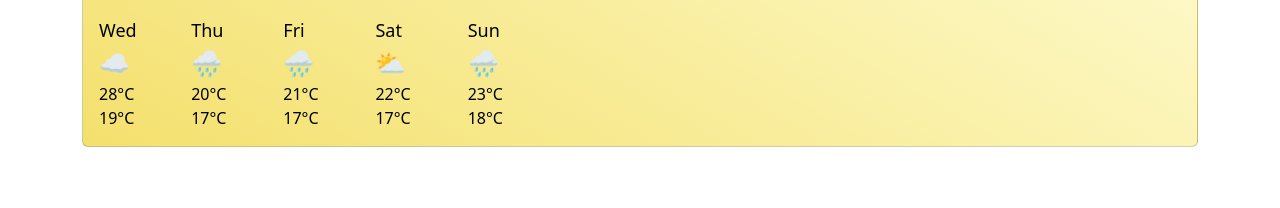
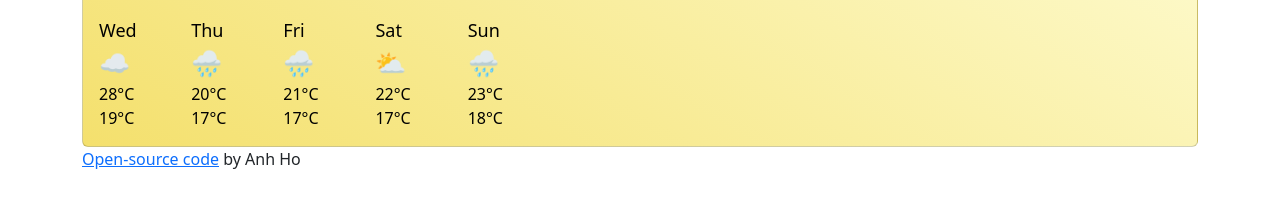
Before and after one commit to AnnieHooo/Weather-app, a plain HTML site: page index.html in a window 1280 px wide. Shown: the part 236-444 px from the top of the page. Drawn offline with nearby package versions, Linux system fonts and the light colour scheme.

Commit message:
Added github link

```diff
--- a/index.html
+++ b/index.html
@@ -100,7 +100,16 @@
           </div>
         </div>
       </div>
+      <div>
+        <a
+          class="gitLink"
+          href="https://github.com/AnnieHooo/Weather-app"
+          target="_blank"
+          >Open-source code</a
+        ><span class="myName"> by Anh Ho</span>
+      </div>
     </div>
+
     <script src="src/index.js"></script>
   </body>
 </html>
```
